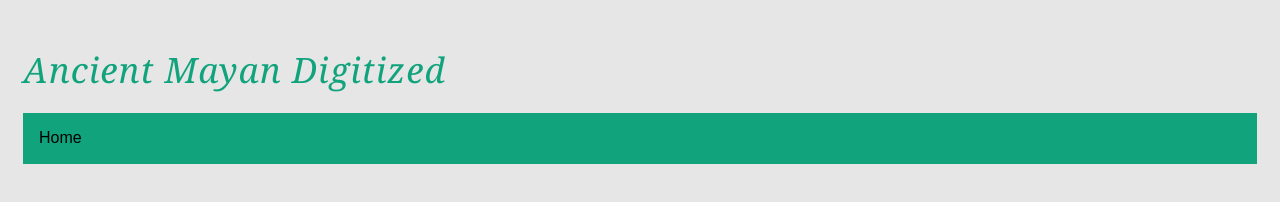
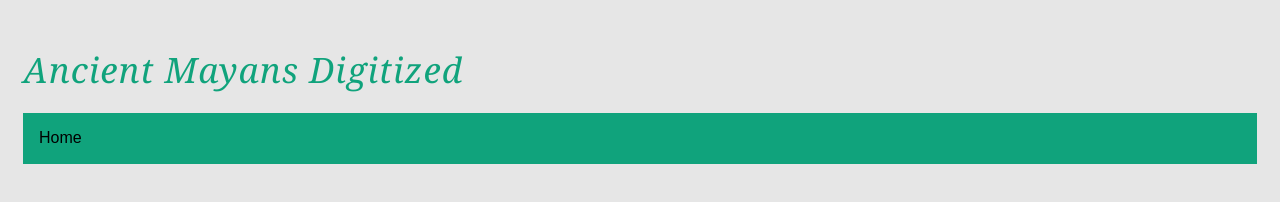
Before and after one commit to am0eba-byte/mayan, a plain HTML site: page docs/index.html in a window 1280 px wide. Drawn offline with Linux system fonts and the light colour scheme; a web font is replaced by a local one.

Commit message:
fixed typo

```diff
--- a/docs/index.html
+++ b/docs/index.html
@@ -12,7 +12,7 @@
     </head>
     <body>
         <header>
-            <h1>Ancient Mayan Digitized</h1>
+            <h1>Ancient Mayans Digitized</h1>
             <ul>
                 <li><a href="index.html">Home</a></li>
             </ul>
```
